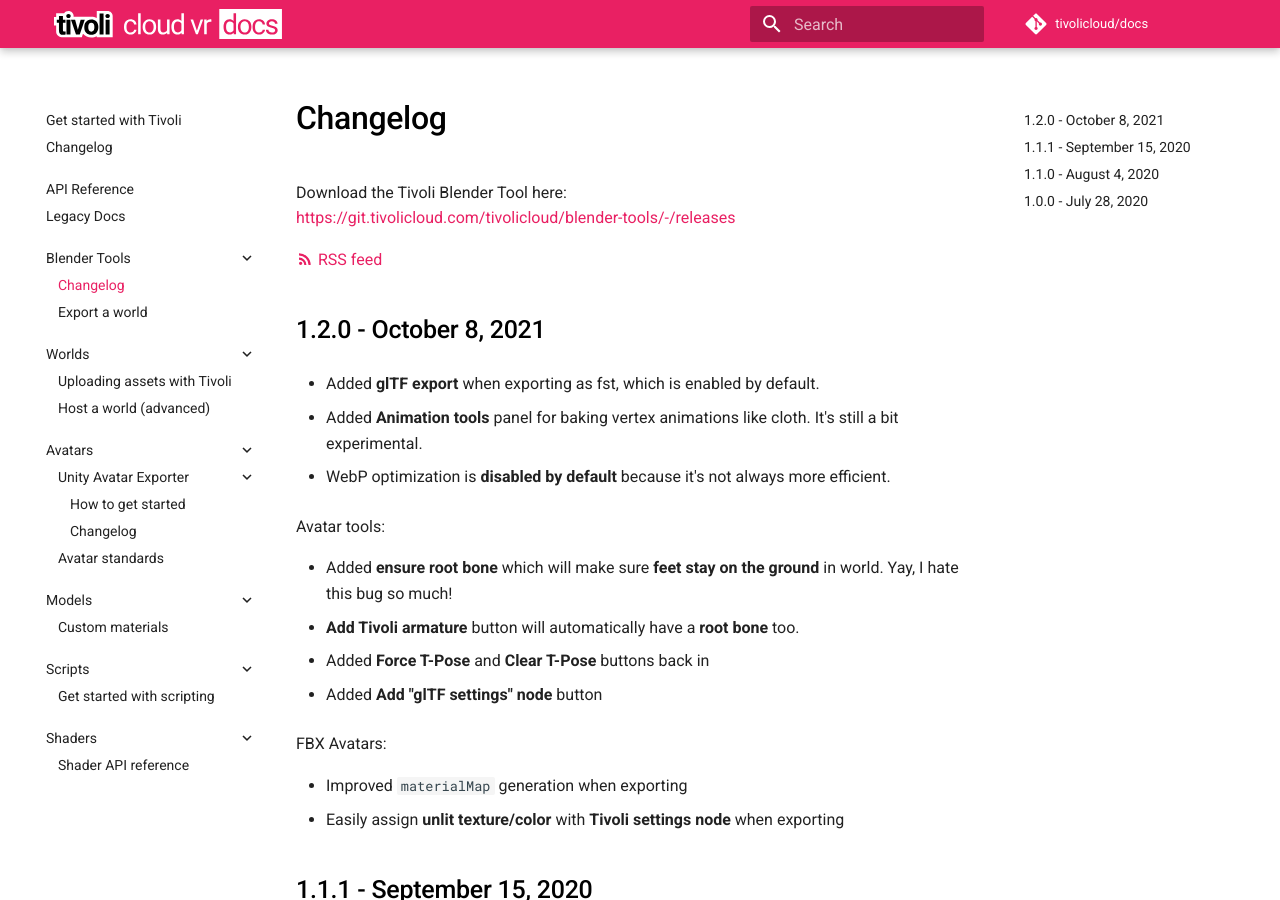
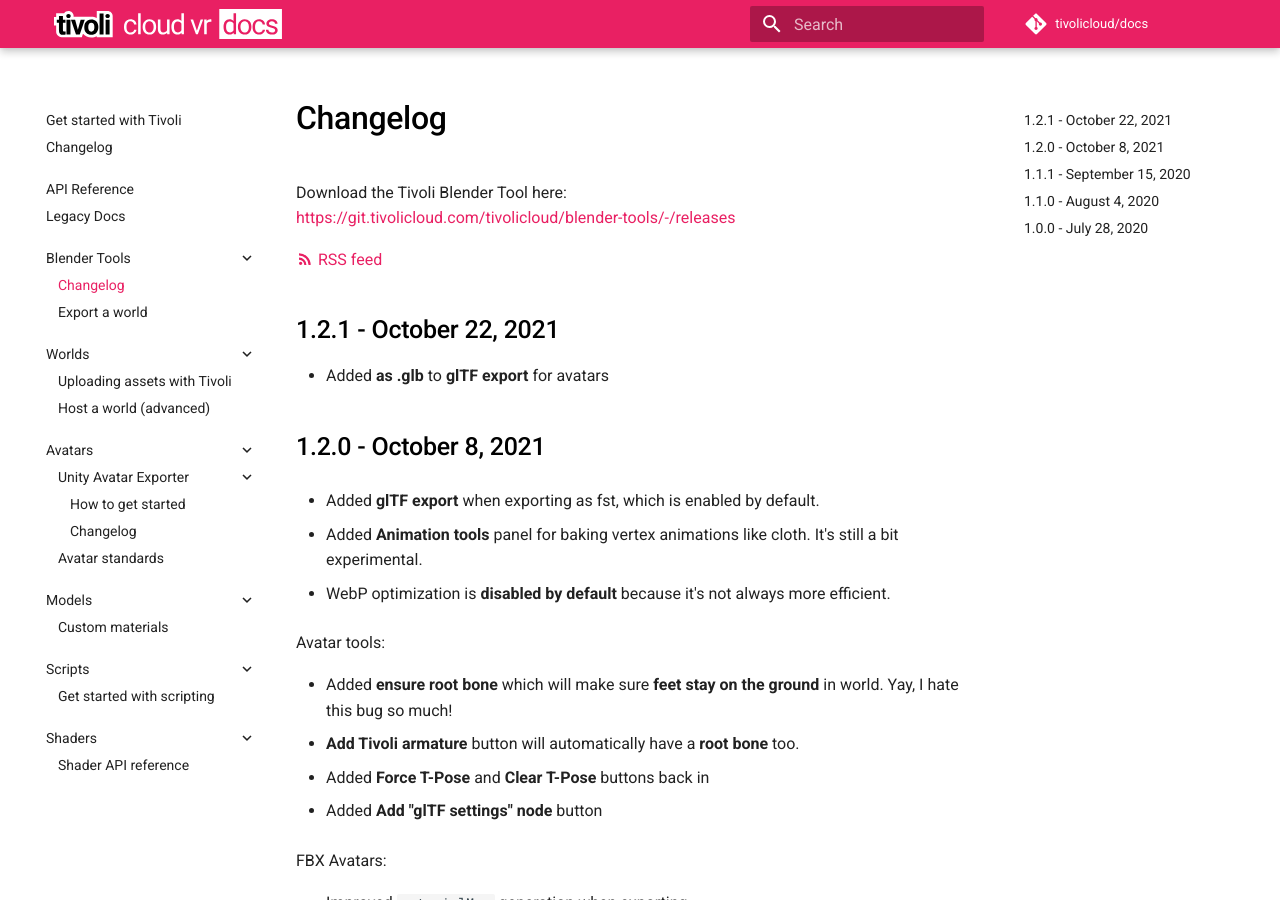
Before and after one commit to Nex-Pro/docs, an MkDocs documentation site: the page built from docs/blender-tools/changelog.md, in a window 1280 px wide and 900 px high. Built offline with MkDocs 1.6.1 and Material for MkDocs 9.7.7, drawn with Linux system fonts in a browser that asks for light colours.

Commit message:
Updated blender changelog

```diff
--- a/docs/blender-tools/changelog.md
+++ b/docs/blender-tools/changelog.md
@@ -5,6 +5,10 @@
 [https://git.tivolicloud.com/tivolicloud/blender-tools/-/releases](https://git.tivolicloud.com/tivolicloud/blender-tools/-/releases)
 
 [:material-rss: RSS feed](/blender-tools/changelog.xml)
+
+## 1.2.1 - October 22, 2021
+
+-   Added **as .glb** to **glTF export** for avatars
 
 ## 1.2.0 - October 8, 2021
 
```
